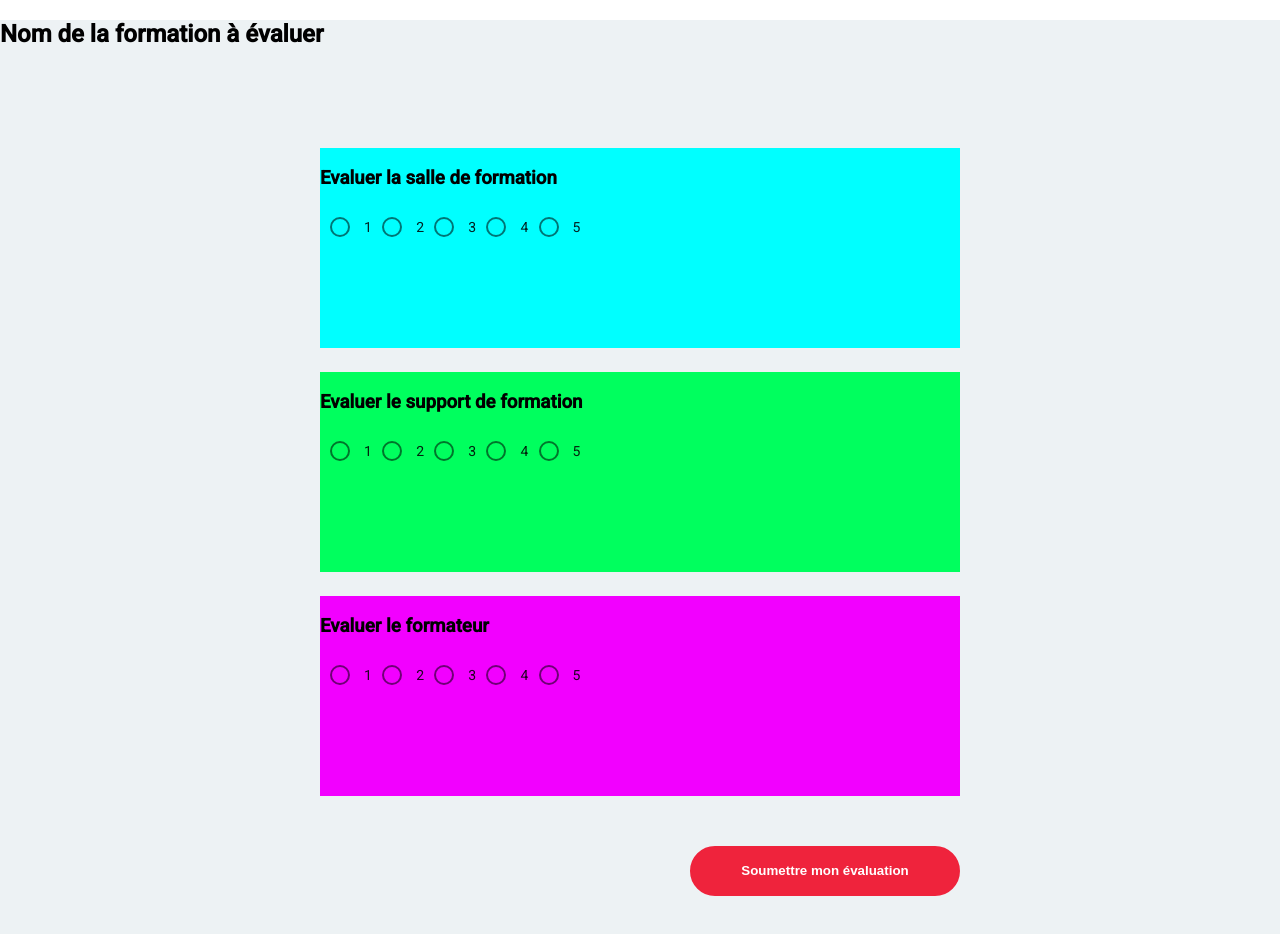
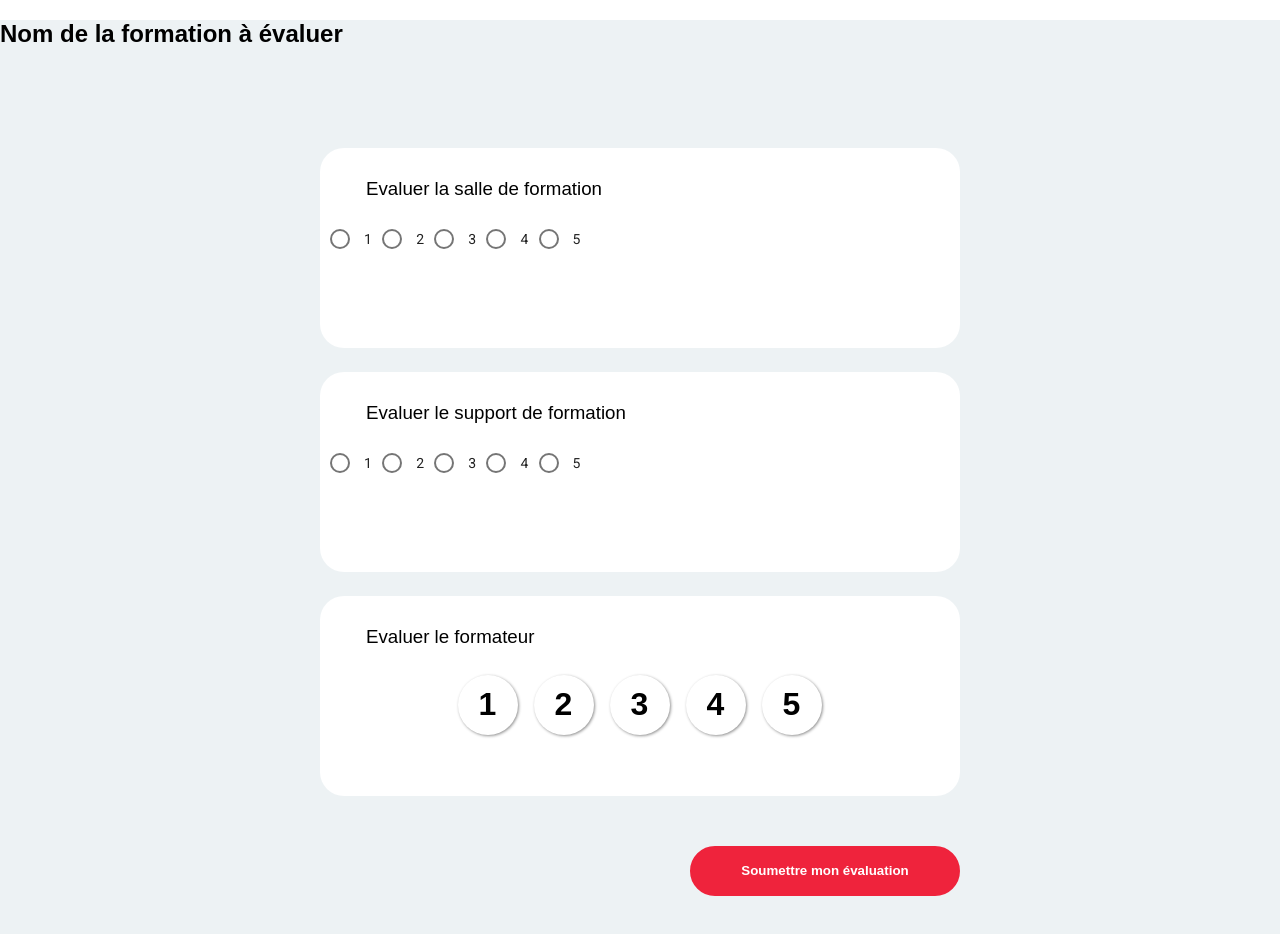
Before and after one commit to BastienCay/Front_IT_Formation, an Angular app in the folder IT_Formation/: page /eval in a window 1280 px wide. Shown: the top 934 px of the page. Built offline with nearby package versions, Linux system fonts and the light colour scheme.

Commit message:
CSS Radio button en cours

```diff
--- a/IT_Formation/src/app/pages/page-formulaire-evaluation/formulaire-evaluation/formulaire-evaluation.component.css
+++ b/IT_Formation/src/app/pages/page-formulaire-evaluation/formulaire-evaluation/formulaire-evaluation.component.css
@@ -64,7 +64,9 @@ form {
     grid-row-end:3;
     grid-column-start: 5;
     grid-column-end: 9;
-    background-color: aqua;
+    background-color: white;
+    border-radius: 24px;
+
 }
 
 #card02{
@@ -72,7 +74,8 @@ form {
     grid-row-end:5;
     grid-column-start: 5;
     grid-column-end: 9;
-    background-color: rgb(0, 255, 94);
+    background-color: white;
+    border-radius: 24px;
 }
 
 #card03{
@@ -80,12 +83,104 @@ form {
     grid-row-end:7;
     grid-column-start: 5;
     grid-column-end: 9;
-    background-color: rgb(242, 0, 255);
+    background-color: white;
+    border-radius: 24px;
 }
 
 
 h2 {
-    grid-row-start:1;
+    grid-row-start:2;
     grid-column-start: 6;
     grid-column-end: 9;
 }
+h3 {
+    margin-top: 30px;
+    margin-left: 46px;
+    font-size: 20;
+    font-weight: 500;
+}
+card-radio-group {
+    display: flex;
+    flex-direction: column;
+    justify-content: space-between;
+}
+
+
+
+
+* {
+    box-sizing: border-box;
+    font-family: sans-serif;
+  }
+
+  body {
+    background-color: #1E2B35;
+    overflow: hidden;
+  }
+
+  .container {
+    display: flex;
+    justify-content: center;
+    align-items: center;
+
+    /* background-color: rgb(189, 233, 218); */
+  }
+
+  .radio-tile-group {
+    display: flex;
+    flex-wrap: wrap;
+    justify-content: center;
+  }
+
+  .input-container {
+    position: relative;
+    height: 60px;
+    width: 60px;
+    box-shadow: 1px 1px 3px rgb(146, 146, 146);
+    margin: 0.5rem;
+    background-color: #ffffff;
+    border-radius: 100%;
+  }
+
+  .input-container input {
+    position: absolute;
+    height: 100%;
+    width: 100%;
+    margin: 0;
+    cursor: pointer;
+    z-index: 2;
+    opacity: 0;
+
+  }
+
+  .input-container .radio-tile {
+    display: flex;
+    flex-direction: column;
+    align-items: center;
+    justify-content: center;
+    height: 100%;
+    border: 2px solid var(--primary-color);
+    border-radius: 20px;
+    transition: all 300ms ease;
+    /* background-color: #EF233C; */
+  }
+
+
+  .input-container label {
+    color: var(--primary-color);
+    font-size: 2rem;
+    font-weight: 600;
+    text-transform: uppercase;
+    letter-spacing: 1px;
+  }
+
+  input:checked + .radio-tile {
+    color: rgb(255, 255, 255);
+   box-shadow: 5 5 10px #EF233C;
+    /* transform: scale(0.95); */
+  }
+
+  /* input:checked+.input-container{
+    background-color: #EF233C;
+  }
+   */
--- a/IT_Formation/src/app/pages/page-formulaire-evaluation/formulaire-evaluation/formulaire-evaluation.component.html
+++ b/IT_Formation/src/app/pages/page-formulaire-evaluation/formulaire-evaluation/formulaire-evaluation.component.html
@@ -31,19 +31,57 @@
     </div>
     <div id="card03">
         <h3>Evaluer le formateur</h3>
-        <mat-radio-group
-        class="card-radio-group"
-        formControlName="formateur">
-            <mat-radio-button value="1">1</mat-radio-button>
-            <mat-radio-button value="2">2</mat-radio-button>
-            <mat-radio-button value="3">3</mat-radio-button>
-            <mat-radio-button value="4">4</mat-radio-button>
-            <mat-radio-button value="5">5</mat-radio-button>
-        </mat-radio-group>
+        <div class="container">
+            <div class="radio-tile-group">
+
+              <div class="input-container">
+                <input id="walk" type="radio" name="radio">
+                <div class="radio-tile">
+
+                  <label for="walk">1</label>
+                </div>
+              </div>
+
+              <div class="input-container">
+                <input id="bike" type="radio" name="radio">
+                <div class="radio-tile">
+
+                  <label for="bike">2</label>
+                </div>
+              </div>
+
+              <div class="input-container">
+                <input id="car" type="radio" name="radio">
+                <div class="radio-tile">
+
+                  <label for="car">3</label>
+                </div>
+              </div>
+
+              <div class="input-container">
+                <input id="fly" type="radio" name="radio">
+                <div class="radio-tile">
+
+                  <label for="4">4</label>
+                </div>
+              </div>
+              <div class="input-container">
+                <input id="fly" type="radio" name="radio">
+                <div class="radio-tile">
+
+                  <label for="5">5</label>
+                </div>
+              </div>
+
+            </div>
+
+
+        </div>
     </div>
     <div class="cta">
         <button type="submit" id="bouton-submit">Soumettre mon évaluation</button>
     </div>
 
 </form>
+
 </div>
--- a/IT_Formation/src/app/pages/page-formulaire-evaluation/formulaire-evaluation/formulaire-evaluation.component.ts
+++ b/IT_Formation/src/app/pages/page-formulaire-evaluation/formulaire-evaluation/formulaire-evaluation.component.ts
@@ -1,11 +1,13 @@
 import { Component, EventEmitter, Output, NgModule } from '@angular/core';
 import { FormGroup, FormBuilder, Validators, ReactiveFormsModule, FormsModule } from '@angular/forms';
 import { MatRadioModule } from '@angular/material/radio';
+import {MatButtonModule} from '@angular/material/button';
+import {MatIconModule} from '@angular/material/icon';
 
 @Component({
   selector: 'app-formulaire-evaluation',
   standalone: true,
-  imports: [ReactiveFormsModule, MatRadioModule, FormsModule],
+  imports: [ReactiveFormsModule, MatRadioModule, FormsModule, MatButtonModule,MatIconModule],
   templateUrl: './formulaire-evaluation.component.html',
   styleUrl: './formulaire-evaluation.component.css'
 })
```
